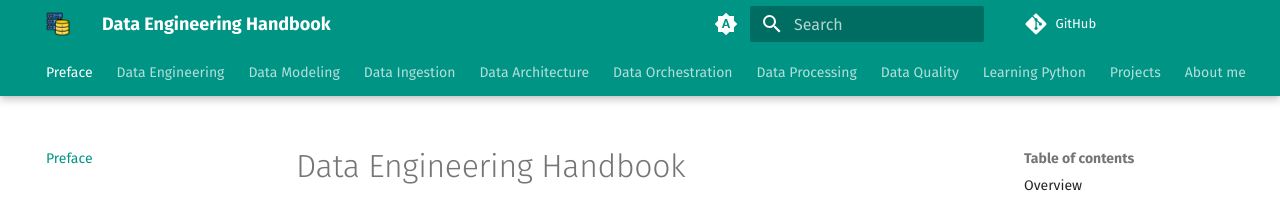
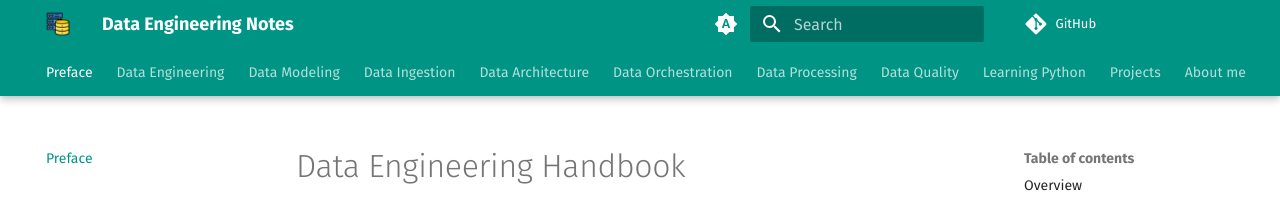
Before and after one commit to karlchris/data-engineering, an MkDocs documentation site: the page built from docs/index.md, in a window 1280 px wide. Shown: the top 206 px of the page. Built offline with MkDocs 1.6.1 and Material for MkDocs 9.7.7, drawn with Linux system fonts in a browser that asks for light colours; emoji names are drawn with the system emoji font; comment, search, counter and statistics services are not loaded.

Commit message:
change title

```diff
--- a/mkdocs.yml
+++ b/mkdocs.yml
@@ -1,4 +1,4 @@
-site_name: Data Engineering Handbook
+site_name: Data Engineering Notes
 site_url: https://karlchris.github.io/data-engineering/
 
 
```
